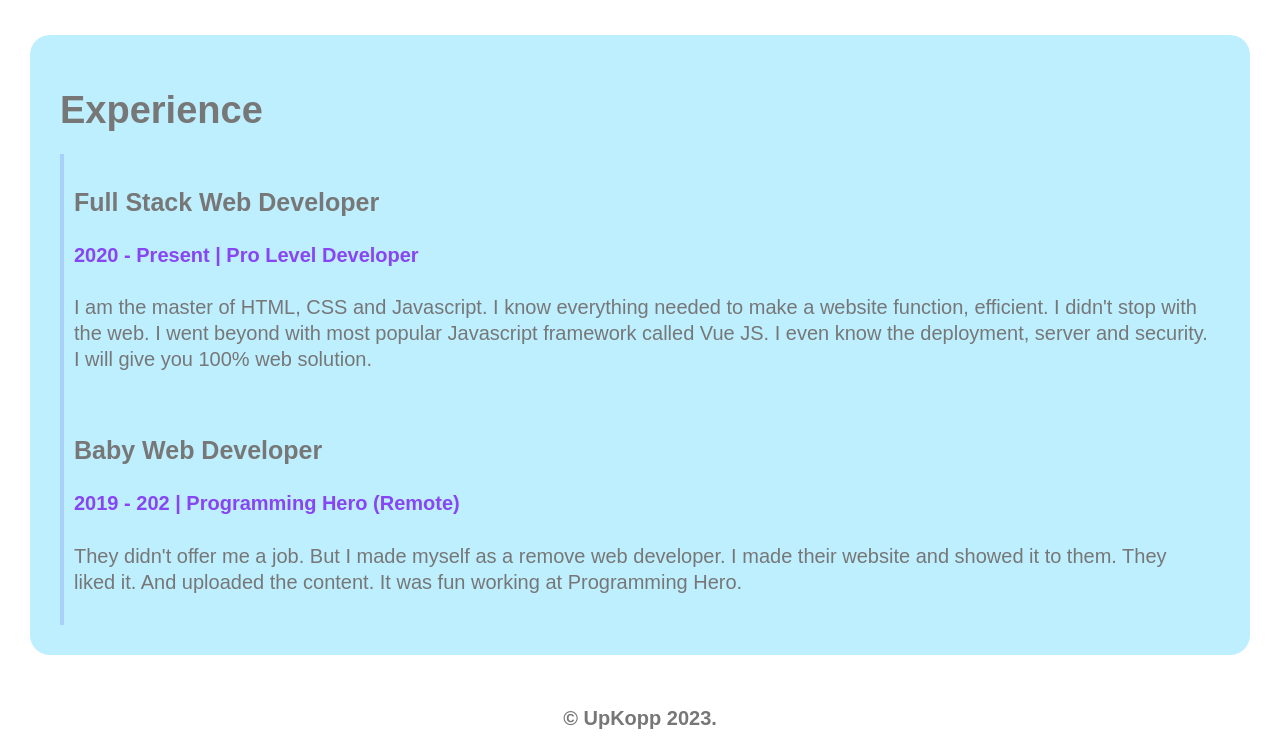
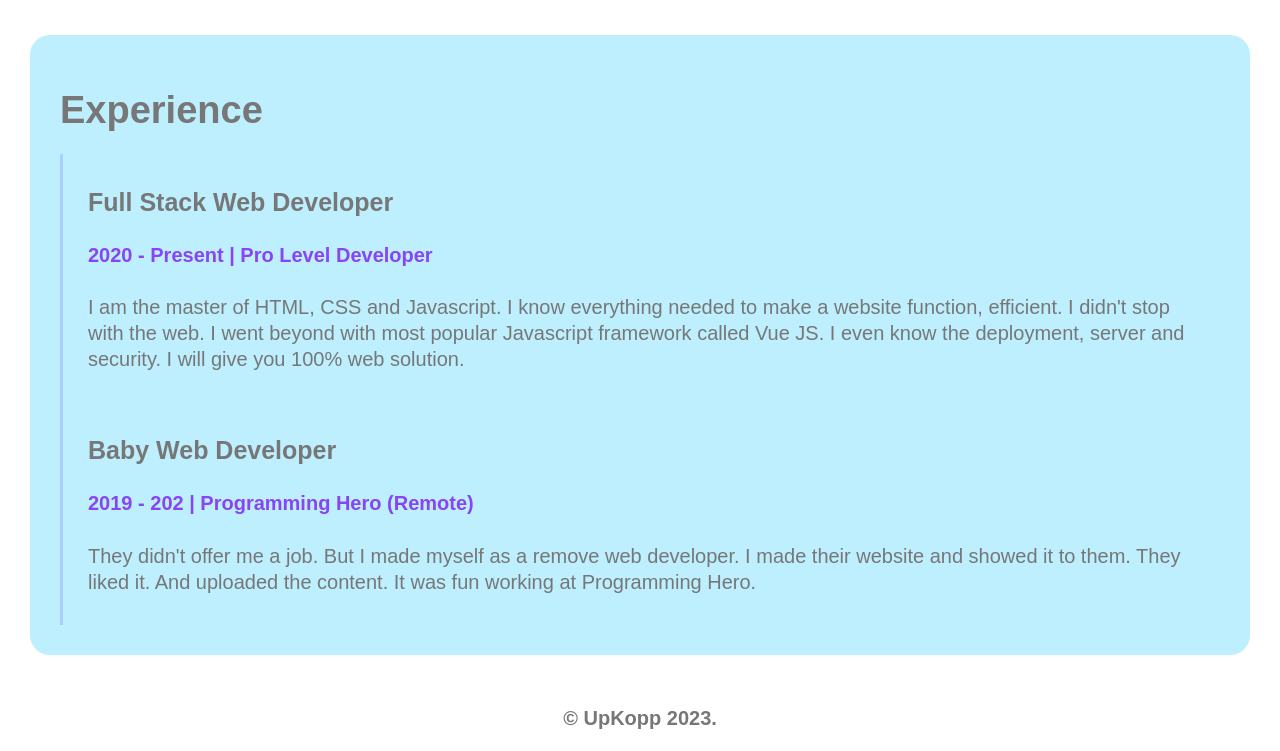
Before and after one commit to Saifur-007/Portfolios, a plain HTML site: page Test_04/index.html in a window 1280 px wide. Shown: the part 759-1510 px from the top of the page. Drawn offline with Linux system fonts and the light colour scheme.

Commit message:
Add files via upload

```diff
--- a/Test_04/style.css
+++ b/Test_04/style.css
@@ -58,6 +58,6 @@ footer{
     border-radius: 20px;
 }
 .experience-item {
-    padding: 10px;
-    border-left: 4px solid rgba(92, 82, 241, 0.2)
+    padding: 10px 10px 10px 25px;
+    border-left: 3px solid rgba(92, 82, 241, 0.2)
 }
```
